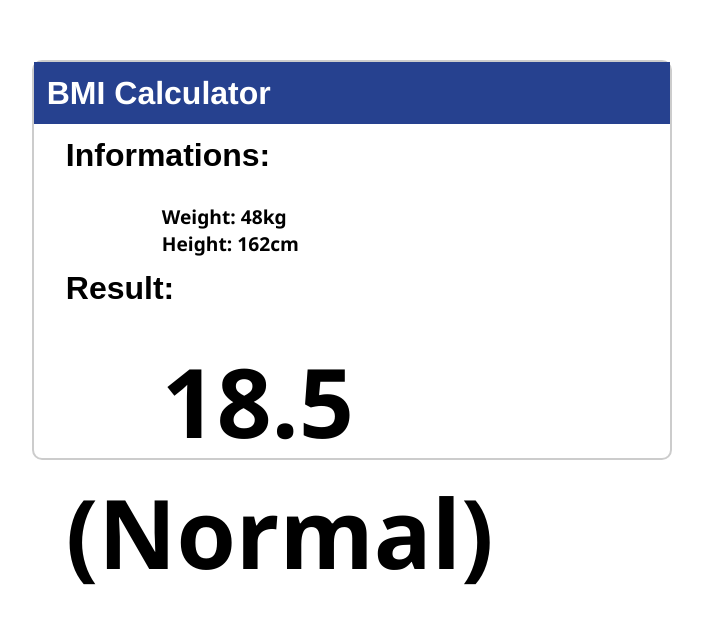
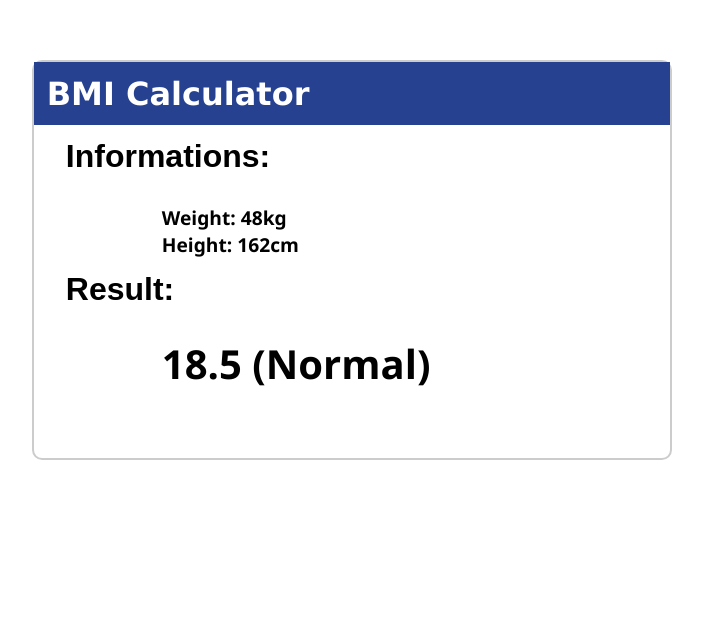
Before and after one commit to Supslike/My-BMI, a plain HTML site: page index.html in a window 1280 px wide. Shown: the part 140-764 px from the top of the page, without its empty margins (288-991 px from the left). Drawn offline with Linux system fonts and the light colour scheme.

Commit message:
added icon, adjusted fonts

```diff
--- a/index.html
+++ b/index.html
@@ -5,6 +5,7 @@
     <meta name="viewport" content="width=device-width, initial-scale=1.0">
     <title>BMI Raw</title>
     <link rel="stylesheet" href="style.css">
+    <link rel="shortcut icon" href="IMG_20231217_161347_749.jpg" type="image/x-icon">
 </head>
 <body>
     <div class="main-content">
--- a/style.css
+++ b/style.css
@@ -24,7 +24,7 @@
     background-color: #26418f;
     padding: 2%;
     color: white;
-    font-family: 'Franklin Gothic Medium', 'Arial Narrow', Arial, sans-serif;
+    font-family: 'Lucida Sans', 'Lucida Sans Regular', 'Lucida Grande', 'Lucida Sans Unicode', Geneva, Verdana, sans-serif;
 }
 
 .title-section {
@@ -49,6 +49,6 @@
 
 .result h3 {
     text-indent: 1in;
-    font-size: 1in;
+    font-size: 5vh;
     font-family: 'Segoe UI', Tahoma, Geneva, Verdana, sans-serif;
 }
```
Also changed, not shown: IMG_20231217_161347_749.jpg (added).
